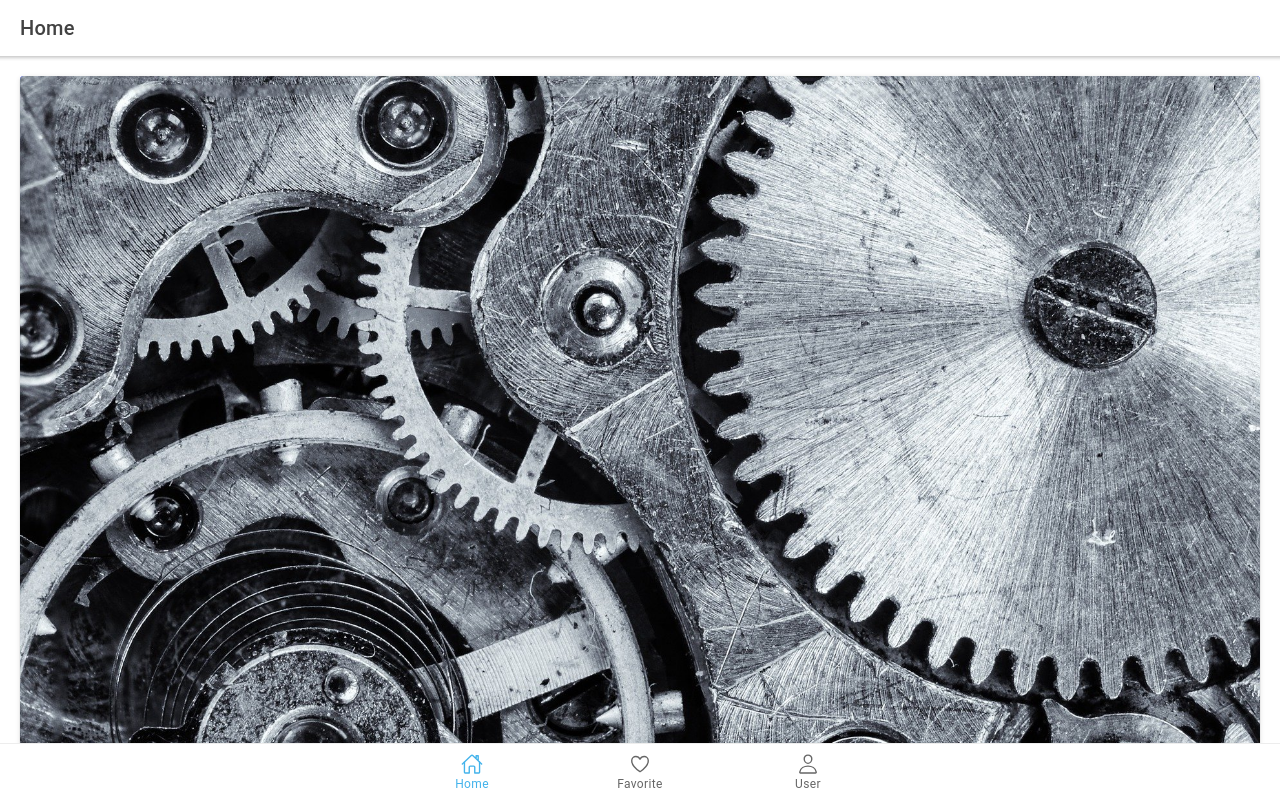
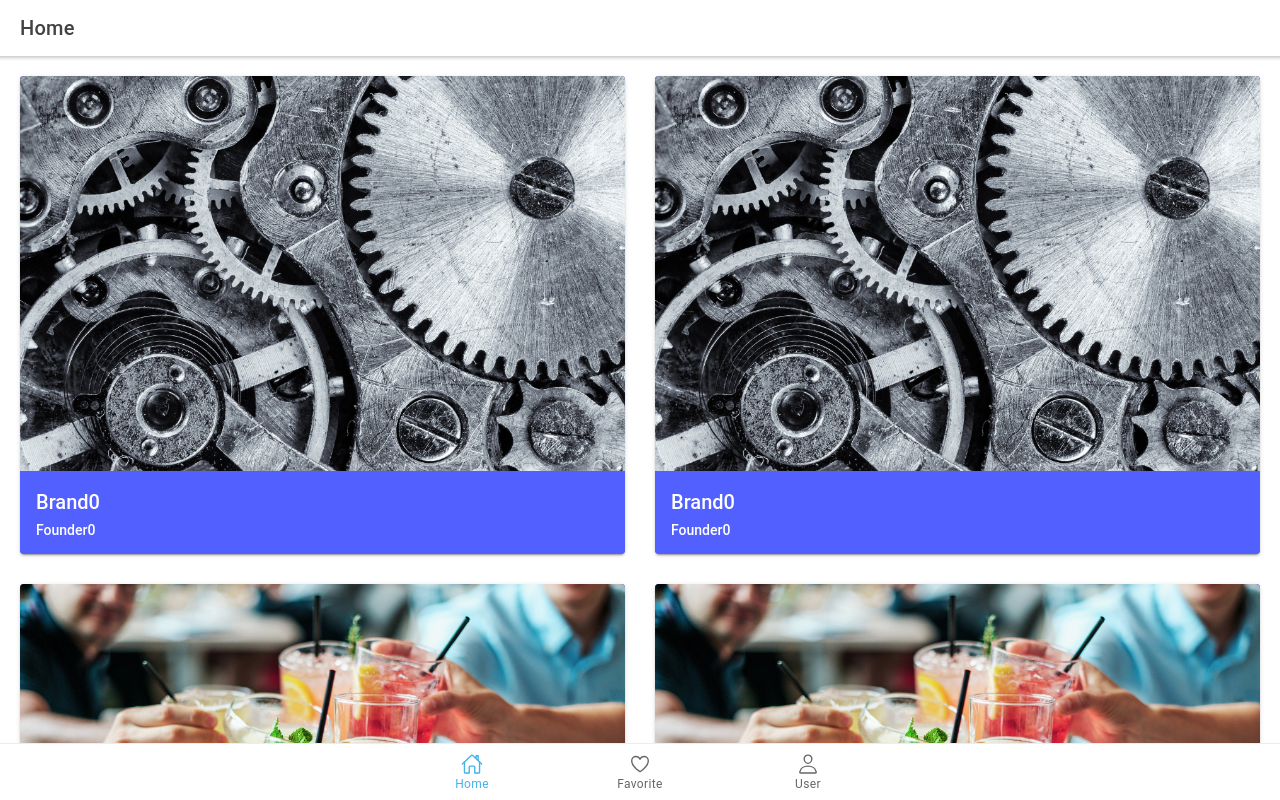
Before and after one commit to TECoding/FETEC-APP, a React (Create React App) app in the folder fetec-gda/: page /home in a window 1280 px wide. Built offline with nearby package versions, Linux system fonts and the light colour scheme.

Commit message:
Experimenting with Grid
Trying to generate two columns dynamically

```diff
--- /dev/null
+++ b/fetec-gda/src/components/CardsGrid.tsx
@@ -0,0 +1,46 @@
+import {
+    IonGrid,
+    IonRow,
+    IonCol
+  } from "@ionic/react";
+
+import ElementCard from "./ElementCard";
+
+interface GridProps {
+    cards: {
+        id: number;
+        name: string;
+        founder: string;
+        description: string;
+        imgPath: string;
+        favorite: boolean;
+    }[]
+}
+
+const CardsGrid: React.FC<GridProps> = ({cards}) => {
+
+    return (
+        <IonGrid>
+          {cards.map((card) => (
+            <IonRow key={card.id}>
+              <IonCol size="6">
+                <ElementCard
+                  name={card.name}
+                  founder={card.founder}
+                  imgPath={card.imgPath}
+                />
+              </IonCol>
+              <IonCol size="6">
+                <ElementCard
+                  name={card.name}
+                  founder={card.founder}
+                  imgPath={card.imgPath}
+                />
+              </IonCol>
+            </IonRow>
+          ))}
+        </IonGrid>
+    )
+};
+
+export default CardsGrid;
--- a/fetec-gda/src/pages/Home.tsx
+++ b/fetec-gda/src/pages/Home.tsx
@@ -9,6 +9,7 @@ import {
   IonToolbar,
 } from "@ionic/react";
 import ElementCard from "../components/ElementCard";
+import CardsGrid from "../components/CardsGrid";
 import "./Home.css";
 import brands from "../data/brands";
 
@@ -26,7 +27,18 @@ const Home: React.FC = () => {
             <IonTitle size="large">Home</IonTitle>
           </IonToolbar>
         </IonHeader>
-        <IonGrid>
+
+        <CardsGrid cards={brands}/>
+
+      </IonContent>
+    </IonPage>
+  );
+};
+
+export default Home;
+
+
+/*<IonGrid>
           {brands.map((brand) => (
             <IonRow key={brand.id}>
               <IonCol>
@@ -38,10 +50,4 @@ const Home: React.FC = () => {
               </IonCol>
             </IonRow>
           ))}
-        </IonGrid>
-      </IonContent>
-    </IonPage>
-  );
-};
-
-export default Home;
+        </IonGrid>*/
```
Also changed, not shown: fetec-gda/src/components/GenericButton.tsx (+5 -3 lines), fetec-gda/src/pages/Favorite.tsx (line endings or trailing spaces).
